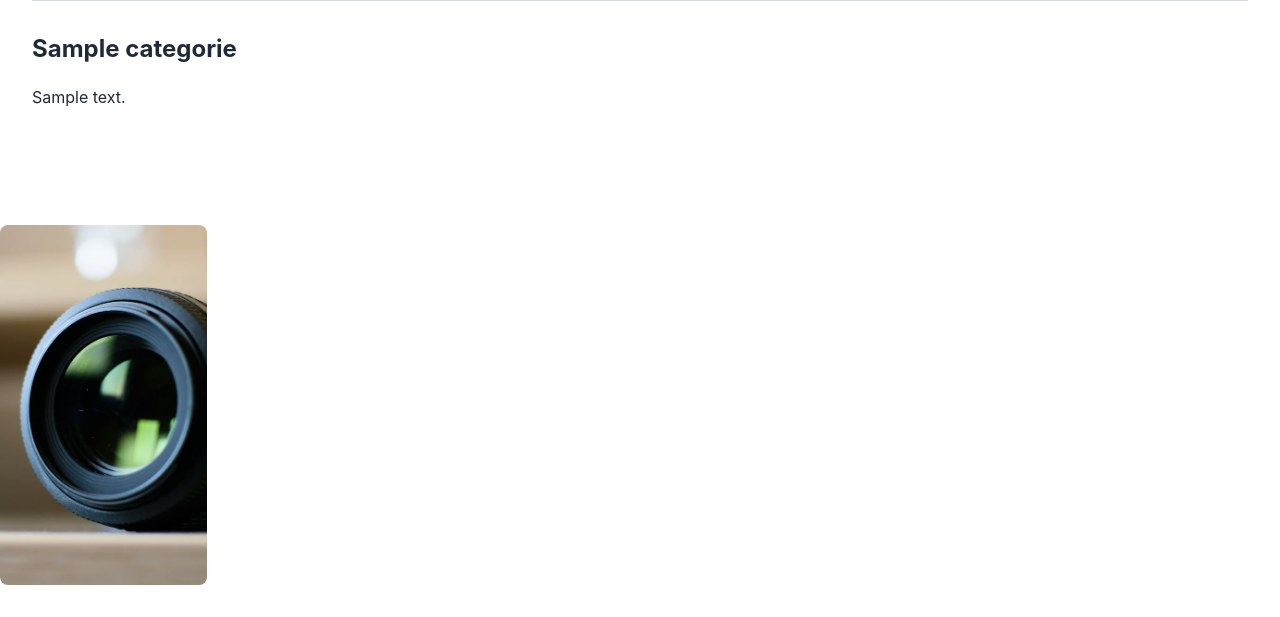
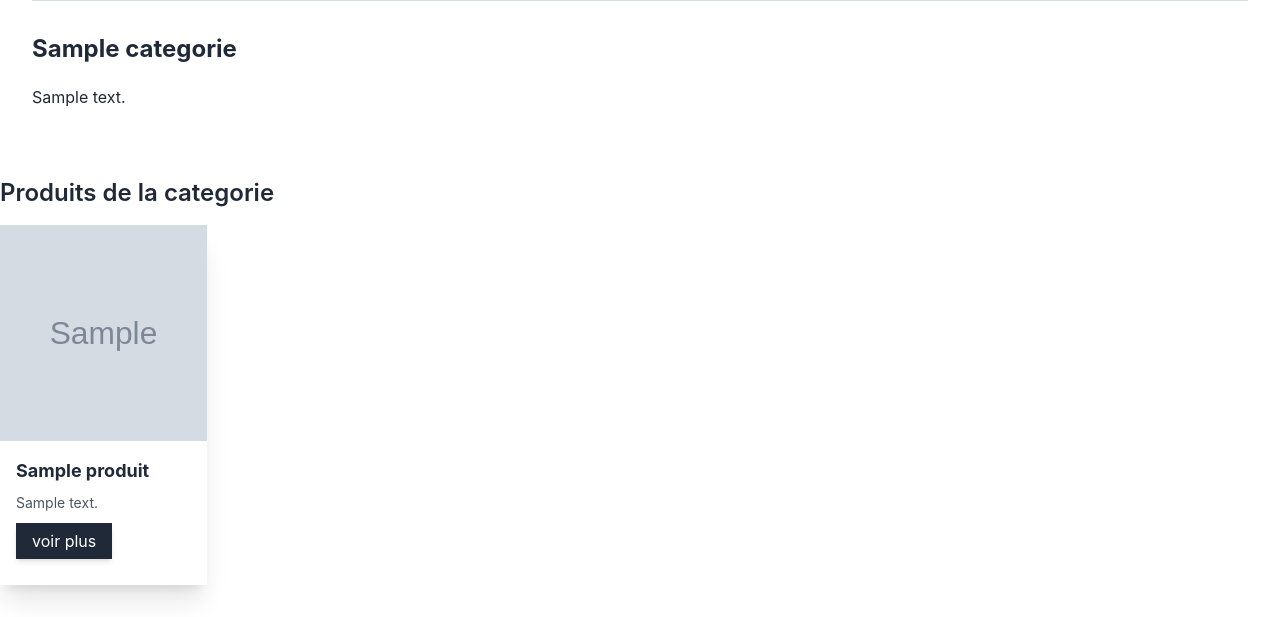
Before and after one commit to jeancode1234/igsonline, a PHP site: page /resultat.php?id=1 in a window 1280 px wide. Shown: the part 511-1128 px from the top of the page. Run offline with PHP 8.4, Linux system fonts and the light colour scheme; tables that the repository leaves empty or names only in its code hold one stand-in row (values such as "Sample post"); grey boxes marked "Sample" are stand-in pictures; some libraries are stand-ins or nearby versions.

Commit message:
addespace

```diff
--- a/index.php
+++ b/index.php
@@ -88,7 +88,7 @@
    <div class="w-full bg-gray-900 py-8 space-y-8">
 
         <h1 class="text-4xl lg:text-6xl font-bold text-white text-center">New collection 2023</h1>
-        <div class="w-full container md:max-w-full  mx-auto px-4 space-y-8">
+        <div class="w-full container sm:max-w-full  mx-auto px-4 space-y-8">
               <div class="grid grid-cols-2 sm:grid-cols-6 md:grid-cols-8 xl:grid-cols-12 grid-flow-row gap-4">
                     <?php $req= $connect->query("SELECT * FROM categorie ORDER BY cat_id desc LIMIT 3");
                       if ($req->rowCount()>0) {
--- a/resultat.php
+++ b/resultat.php
@@ -41,25 +41,42 @@
               </div>
           </div>
 
-          <div class="w-full space-y-4 py-8">
-                  <h3 class="text-white text-2xl font-semibold">New Products Arrival</h3>
+           <div class="w-full container mx-auto space-y-4 py-8">
+                  <h3 class="text-gray-800 text-2xl font-semibold">Produits de la categorie</h3>
                   <div class="grid grid-cols-4  md:grid-cols-4 lg:grid-cols-12 grid-flow-row gap-2 md:gap-4">
-                        <div class="col-span-2 lg:col-span-4 xl:col-span-3  group overflow-hidden h-[260px] md:h-[360px]  rounded-lg  relative cursor-pointer">
-                            <div class="w-full h-full absolute group-hover:bg-opacity-60 duration-300 group-hover:bg-black">
-                              <div class=" w-full h-full relative">
-                                <div class="absolute bottom-4 w-full px-4 py-2 space-y-4">
-                                    <p class="invible text-transparent  group-hover:visible group-hover:text-white text-base">Categories</p>
-                                    <a href="" class="invible text-transparent  group-hover:visible group-hover:text-white text-base">see more</a>
-                                </div>
+                    <?php
+                       if (isset($_GET['id'])) {
+                        $cat_id = $_GET['id'];
+                        $product = $connect->query("SELECT * FROM produit WHERE produit.cat_id ='$cat_id' ORDER BY produit.prod_id desc");
+
+                        if ($product->rowCount()>0) {
+
+                            foreach ($product as $produit) {?>
+                               <div class="col-span-2 lg:col-span-4 xl:col-span-3   overflow-hidden shadow-xl shadow-green-500/10 bg-white h-[260px] md:h-[360px] ">
+                                    <div class="w-full h-3/5 overflow-hidden ">
+                                          <img src="img/<?php echo $produit['image'];?>" class="transform hover:scale-125 duration-300 w-full h-full" alt="">
+                                    </div>
+                                        <div class="w-full  p-4 space-y-2">
+                                            <h1 class="text-lg font-bold text-gray-800"><?php echo $produit['titre'] ?></h1>
+                                                <p class="text-sm text-gray-600"><?php echo $produit['description'] ?></p>
+                                            <div class="w-full py-2">
+                                              <a href="" class="px-4 py-2 shadow-md bg-gray-800 text-white hover:bg-gray-900"> voir plus</a>
+
+                                            </div>
+                                        </div>
+
                               </div>
+                            <?php
+                            }
+                        }else {
+                            echo'<h1 class="text-sm text-center text-red-600">aucun resultat pour cette categorie<?/h1>';
+                        }
+                       }
+                    ?>
 
-                            </div>
-                              <img src="img/portfolio-7.jpg" class="w-full h-full object-cover object-center" alt="">
-
-                        </div>
 
                   </div>
-              </div>
+            </div>
     </div>
 
 
--- a/styles.css
+++ b/styles.css
@@ -858,6 +858,14 @@ video {
   height: 600px;
 }
 
+.h-3\/5 {
+  height: 60%;
+}
+
+.h-1\/5 {
+  height: 20%;
+}
+
 .min-h-screen {
   min-height: 100vh;
 }
@@ -1211,6 +1219,16 @@ video {
   border-top-right-radius: 9999px;
 }
 
+.rounded-t-lg {
+  border-top-left-radius: 0.5rem;
+  border-top-right-radius: 0.5rem;
+}
+
+.rounded-t-2xl {
+  border-top-left-radius: 1rem;
+  border-top-right-radius: 1rem;
+}
+
 .border {
   border-width: 1px;
 }
@@ -1717,6 +1735,17 @@ video {
   --tw-shadow: 0 10px 15px -3px rgb(0 0 0 / 0.1), 0 4px 6px -4px rgb(0 0 0 / 0.1);
   --tw-shadow-colored: 0 10px 15px -3px var(--tw-shadow-color), 0 4px 6px -4px var(--tw-shadow-color);
   box-shadow: var(--tw-ring-offset-shadow, 0 0 #0000), var(--tw-ring-shadow, 0 0 #0000), var(--tw-shadow);
+}
+
+.shadow-xl {
+  --tw-shadow: 0 20px 25px -5px rgb(0 0 0 / 0.1), 0 8px 10px -6px rgb(0 0 0 / 0.1);
+  --tw-shadow-colored: 0 20px 25px -5px var(--tw-shadow-color), 0 8px 10px -6px var(--tw-shadow-color);
+  box-shadow: var(--tw-ring-offset-shadow, 0 0 #0000), var(--tw-ring-shadow, 0 0 #0000), var(--tw-shadow);
+}
+
+.shadow-green-500\/10 {
+  --tw-shadow-color: rgb(34 197 94 / 0.1);
+  --tw-shadow: var(--tw-shadow-colored);
 }
 
 .outline-none {
@@ -1762,6 +1791,10 @@ video {
   transition-duration: 1000ms;
 }
 
+.duration-150 {
+  transition-duration: 150ms;
+}
+
 .ease-in-out {
   transition-timing-function: cubic-bezier(0.4, 0, 0.2, 1);
 }
@@ -1789,6 +1822,12 @@ video {
   transform: translate(var(--tw-translate-x), var(--tw-translate-y)) rotate(var(--tw-rotate)) skewX(var(--tw-skew-x)) skewY(var(--tw-skew-y)) scaleX(var(--tw-scale-x)) scaleY(var(--tw-scale-y));
 }
 
+.hover\:scale-125:hover {
+  --tw-scale-x: 1.25;
+  --tw-scale-y: 1.25;
+  transform: translate(var(--tw-translate-x), var(--tw-translate-y)) rotate(var(--tw-rotate)) skewX(var(--tw-skew-x)) skewY(var(--tw-skew-y)) scaleX(var(--tw-scale-x)) scaleY(var(--tw-scale-y));
+}
+
 .hover\:bg-gray-900:hover {
   --tw-bg-opacity: 1;
   background-color: rgb(17 24 39 / var(--tw-bg-opacity));
@@ -2208,6 +2247,10 @@ video {
 
   .sm\:max-w-sm {
     max-width: 24rem;
+  }
+
+  .sm\:max-w-full {
+    max-width: 100%;
   }
 
   .sm\:grid-cols-2 {
```
